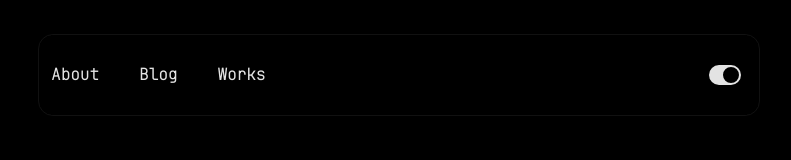
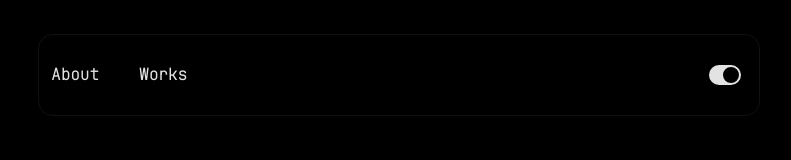
Before and after one commit to 3bdalah/3bdallah, a Next.js app: page / in a window 1280 px wide. Shown: the top 160 px of the page, without its empty margins (241-1032 px from the left). Built offline with nearby package versions, Linux system fonts and the light colour scheme.

Commit message:
delete (Links) : remove element from links
delete link blog until finish this section and fix some bugs

```diff
--- a/components/Links.js
+++ b/components/Links.js
@@ -4,11 +4,10 @@ const Links = () => {
 
             <ul className="list_links">
                    <li className='link'><Link href="/"><a>About</a></Link></li>
-                    <li className='link'><Link href="/blog"><a>Blog</a></Link></li>
+                    {/* <li className='link'><Link href="/blog"><a>Blog</a></Link></li>*/}
                     <li className='link'><Link href="/projects"><a>Works</a></Link></li>
                     {/* <li className='link'><Link href="/experince"><a>exprince</a></Link></li>   */}
             </ul>
-
     );
 }
 export default Links;
```
